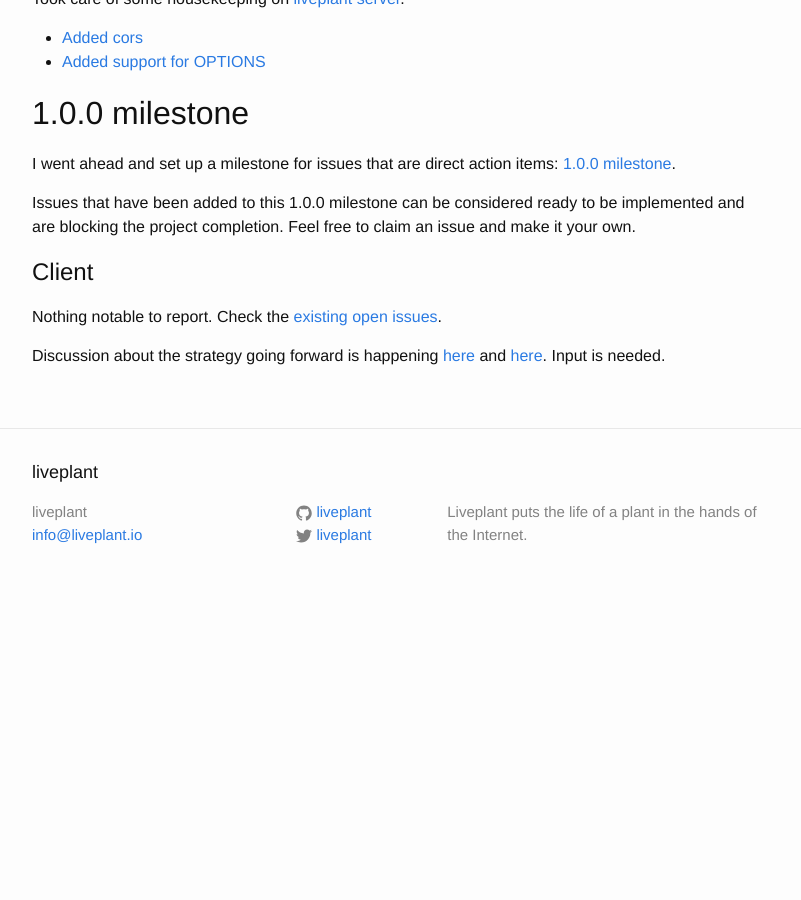
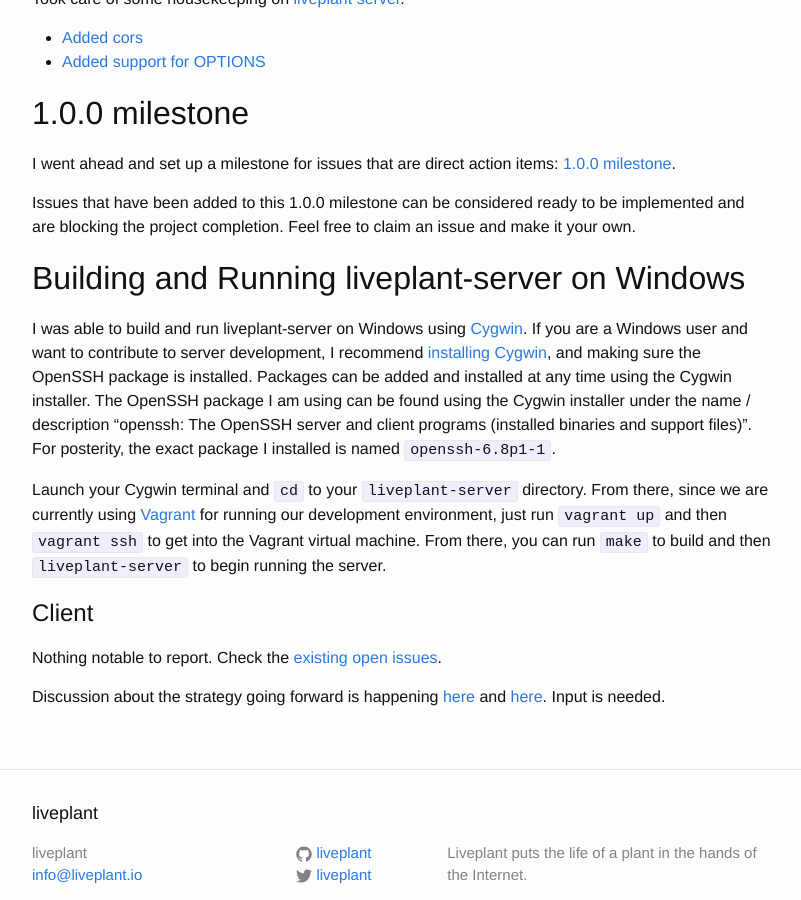
Before and after one commit to liveplant/about.liveplant.io, a Jekyll site: the page built from _posts/2015-06-12-anything-is-possible.markdown, in a window 1280 px wide and 900 px high, scrolled down 645 px. Shown: the whole window, without its empty margins (238-1039 px from the left). Built offline with Jekyll 4.4.1, drawn with Linux system fonts in a browser that asks for light colours; comment, search, counter and statistics services are not loaded; before the commit the page ends 1251 px from its top, so only the background shows below that.

Commit message:
Added notes about building and running liveplant-server on Windows

```diff
--- a/_posts/2015-06-12-anything-is-possible.markdown
+++ b/_posts/2015-06-12-anything-is-possible.markdown
@@ -37,6 +37,23 @@ Issues that have been added to this 1.0.0 milestone can be considered ready to
 be implemented and are blocking the project completion. Feel free to claim an
 issue and make it your own.
 
+## Building and Running liveplant-server on Windows
+
+I was able to build and run liveplant-server on Windows using [Cygwin](https://www.cygwin.com/).
+If you are a Windows user and want to contribute to server development, I
+recommend [installing Cygwin](https://cygwin.com/install.html), and making sure
+the OpenSSH package is installed. Packages can be added and installed at any time using
+the Cygwin installer. The OpenSSH package I am using can be found using the Cygwin installer
+under the name / description "openssh: The OpenSSH server and client programs
+(installed binaries and support files)". For posterity, the exact package I installed
+is named `openssh-6.8p1-1`.
+
+Launch your Cygwin terminal and `cd` to your `liveplant-server` directory.
+From there, since we are currently using [Vagrant](https://www.vagrantup.com/)
+for running our development environment, just run `vagrant up` and then `vagrant ssh`
+to get into the Vagrant virtual machine. From there, you can run `make` to build and
+then `liveplant-server` to begin running the server.
+
 # Client
 
 Nothing notable to report. Check the [existing open issues](https://github.com/liveplant/liveplant.io/issues).
```
